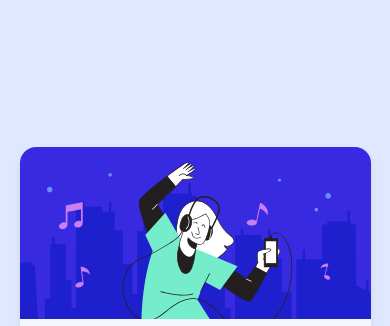
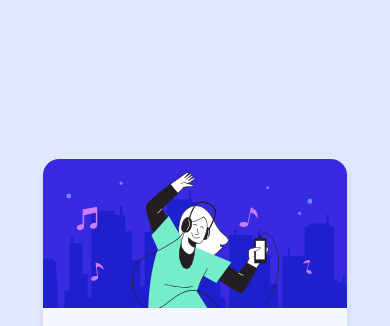
Before and after one commit to Gughas/Order-Summary, a plain HTML site: page index.html in a window 390 px wide. Shown: the top 326 px of the page. Drawn offline with Linux system fonts and the light colour scheme.

Commit message:
Update style.css

```diff
--- a/css/style.css
+++ b/css/style.css
@@ -155,9 +155,9 @@ a{
 }
 
 /* MEDIA QUERY */
-@media (max-width: 768px) {
+@media (max-width: 350px) {
     .container{
-        width: 90%;
+        width: 88%;
     }
 
 }
```
